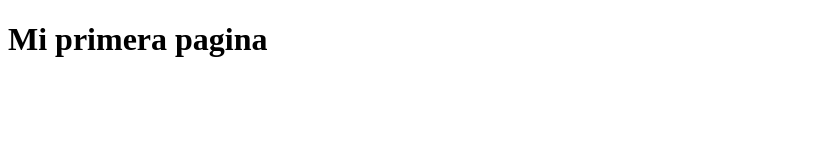
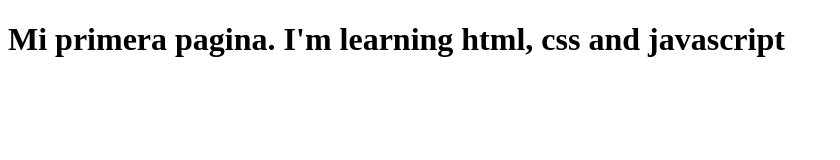
Before and after one commit to ltcguthrie/coursera-test, a plain HTML site: page site/index.html in a window 1280 px wide. Shown: the whole page, without its empty margins (0-840 px from the left). Drawn offline with Linux system fonts and the light colour scheme.

Commit message:
small addition to page content

```diff
--- a/site/index.html
+++ b/site/index.html
@@ -4,6 +4,6 @@
 	<title>My first page</title>
 </head>
 <body>
-<h1>Mi primera pagina</h1>
+<h1>Mi primera pagina. I'm learning html, css and javascript</h1>
 </body>
 </html>
```
